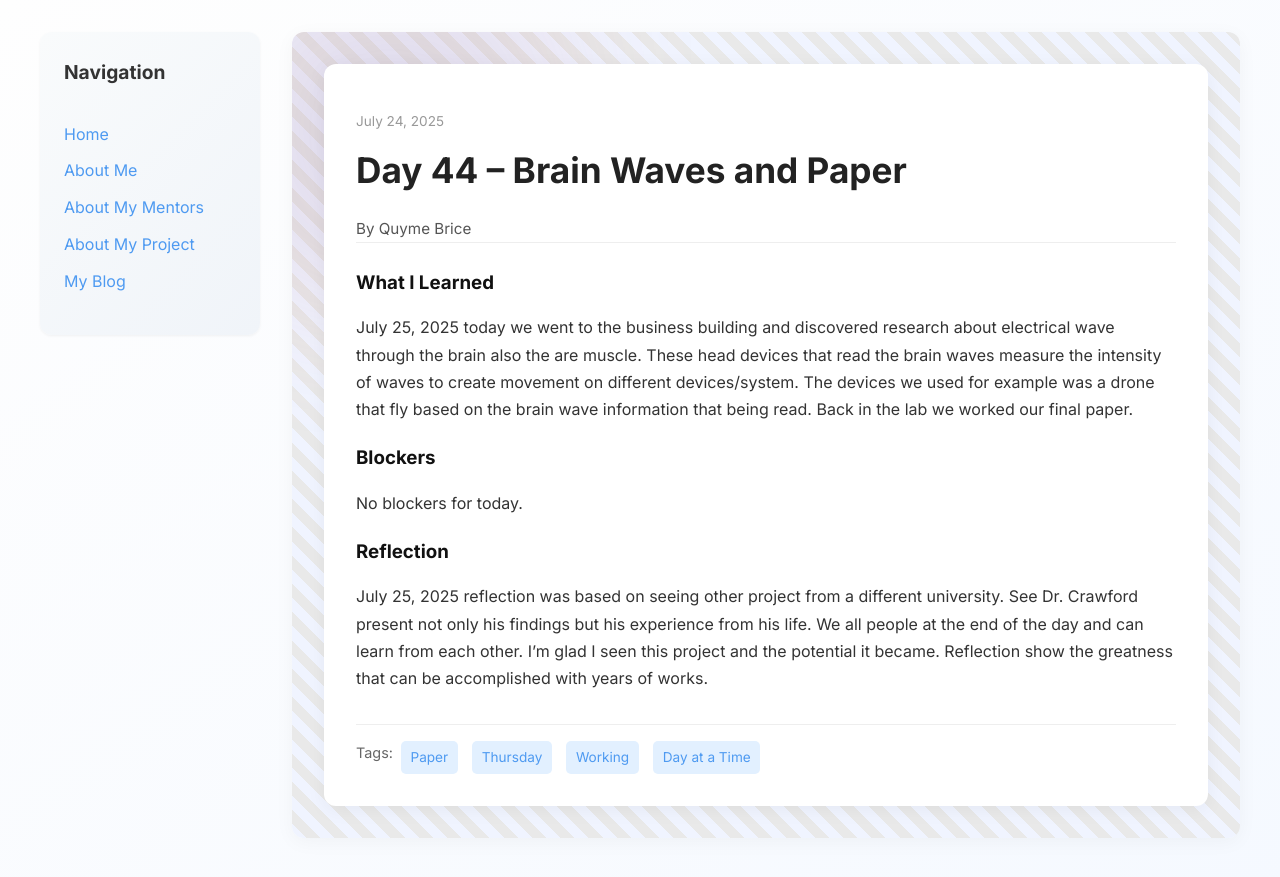
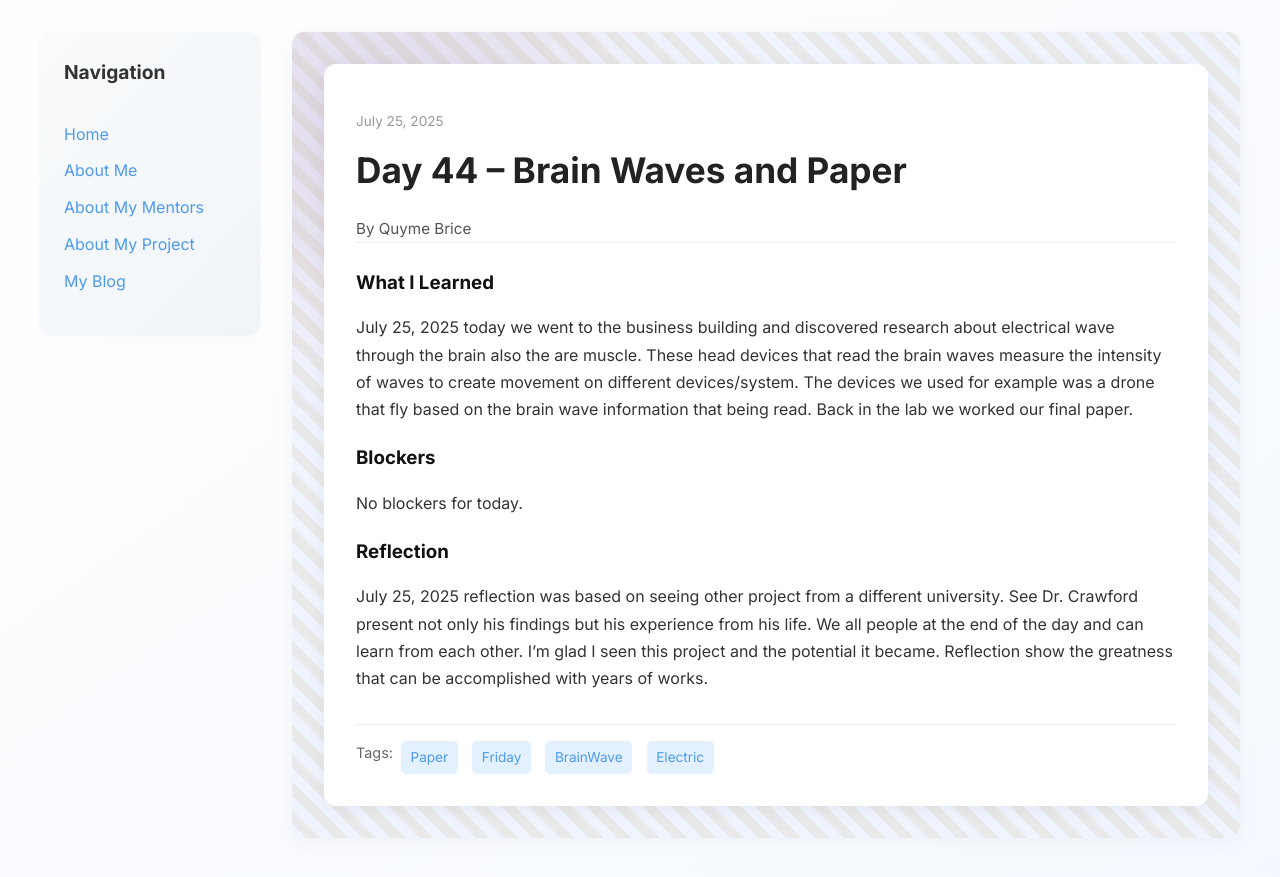
Before and after one commit to Qubri2/Qubri2.github.io, a Jekyll site: the page built from _posts/2025-07-25-day-44.md, in a window 1280 px wide. Shown: the top 877 px of the page. Built offline with Jekyll 4.4.1, drawn with Linux system fonts in a browser that asks for light colours.

Commit message:
Update 2025-07-25-day-44.md

```diff
--- a/_posts/2025-07-25-day-44.md
+++ b/_posts/2025-07-25-day-44.md
@@ -1,10 +1,10 @@
 ---
 layout: post
 title: "Day 44 – Brain Waves and Paper"
-date: 2025-07-24
+date: 2025-07-25
 author: Quyme Brice
 permalink: /day44.html
-tags: ["Paper", "Thursday", "Working", "Day at a Time"]
+tags: ["Paper", "Friday", "BrainWave", "Electric"]
 
 what_i_learned: |
   July 25, 2025 today we went to the business building and discovered research about electrical wave through the brain also the are muscle. These head devices that read the brain waves measure the intensity of waves to create movement on different devices/system. The devices we used for example was a drone that fly based on the brain wave information that being read. Back in the lab we worked our final paper.
```
